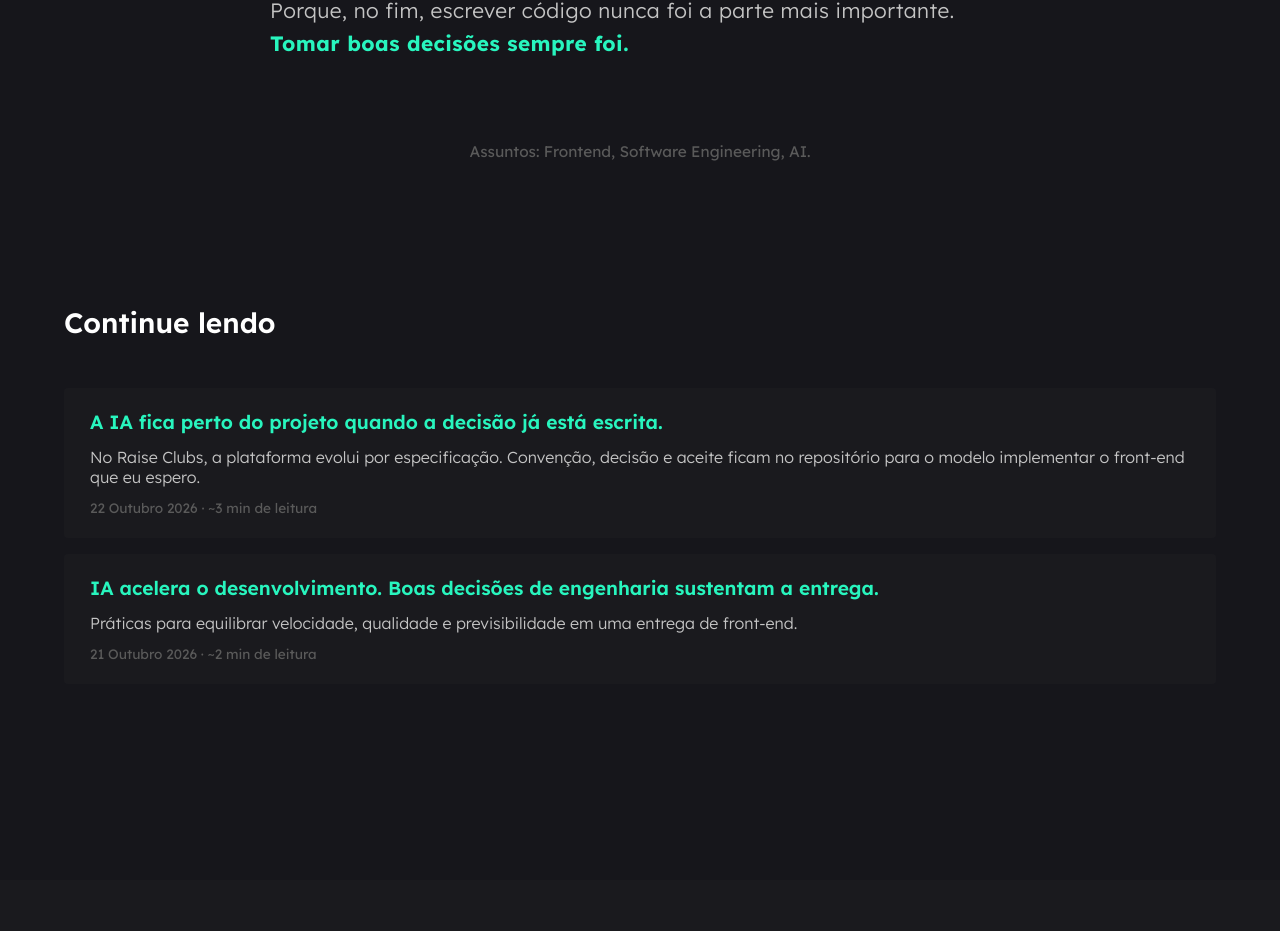
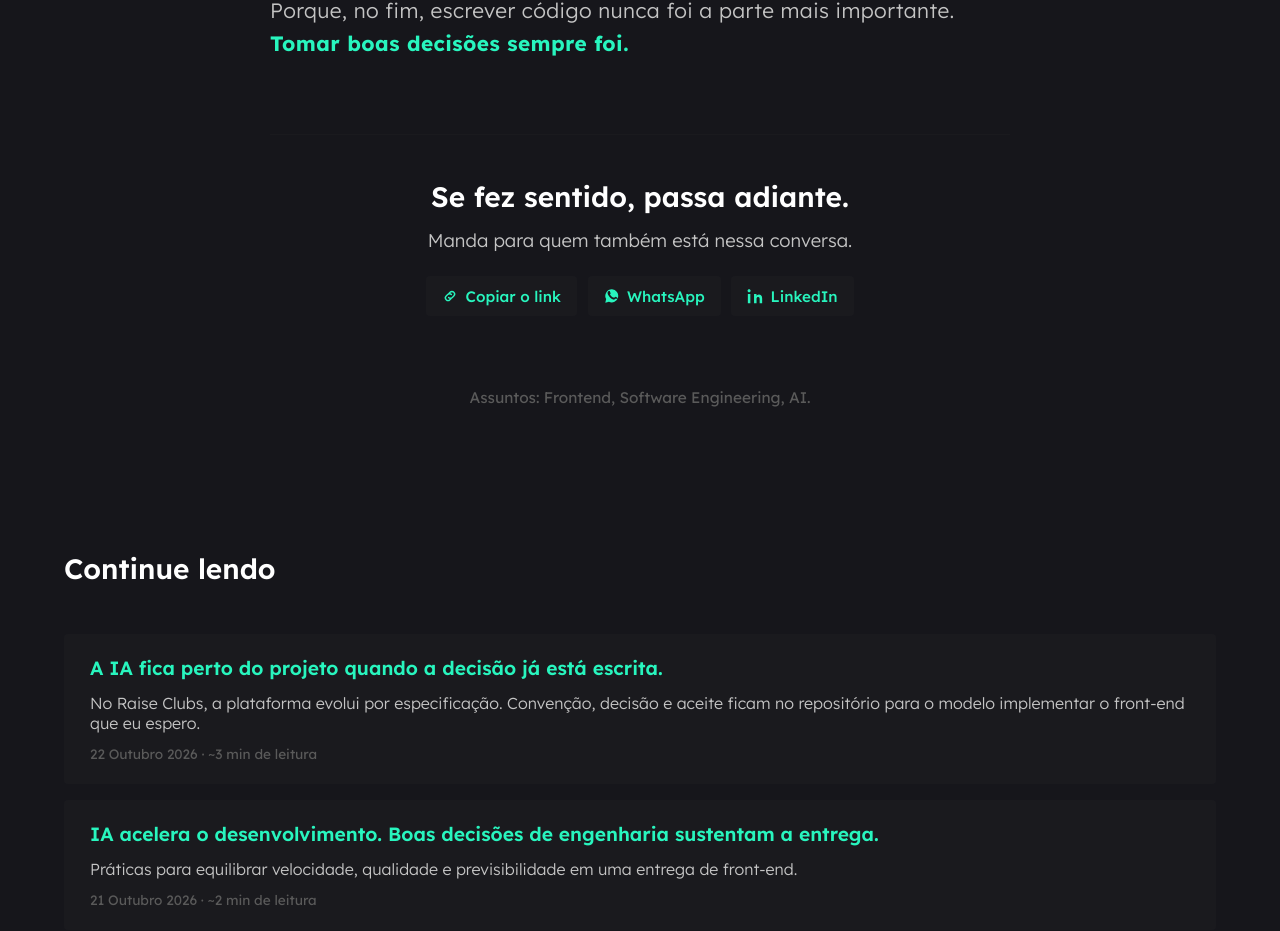
Before and after one commit to gabrielmedina/profile, a Next.js app: page /posts/a-ia-escreve-o-codigo in a window 1280 px wide. Shown: the part 4318-5249 px from the top of the page. Built offline with nearby package versions, Linux system fonts and the light colour scheme; no server answers.

Commit message:
Adiciona opções para compartilhar o post por link, WhatsApp e LinkedIn.
Co-authored-by: gmedina.santos <gmedina.santos@gmail.com>

```diff
--- a/src/features/posts/components/post-article.tsx
+++ b/src/features/posts/components/post-article.tsx
@@ -3,8 +3,10 @@ import { Breadcrumbs } from '@/components/breadcrumbs/breadcrumbs'
 import { Markdown } from '@/components/markdown/markdown'
 import { formatDate } from '@/lib/format-date'
 import { site } from '@/lib/site'
+import { absoluteUrl } from '@/lib/url'
 import type { Post, PostSummary } from '../types'
 import styles from './post-article.module.scss'
+import { PostShare } from './post-share'
 import { PostSpeech } from './post-speech'
 import { RelatedPosts } from './related-posts'
 
@@ -56,6 +58,13 @@ export function PostArticle({ post, related }: PostArticleProps) {
           <Markdown source={post.content} images={post.images} />
         </div>
 
+        <PostShare
+          title={post.title}
+          description={post.description}
+          slug={post.slug}
+          url={absoluteUrl(`/posts/${post.slug}`)}
+        />
+
         <footer className={styles.footer}>
           <p className={styles.keywords}>Assuntos: {post.keys}.</p>
         </footer>
--- /dev/null
+++ b/src/features/posts/components/post-share.module.scss
@@ -0,0 +1,103 @@
+.section {
+  width: 100%;
+  max-width: 740px;
+  margin: 0 auto 3rem;
+  padding-top: 2.25rem;
+  border-top: 1px solid var(--color-border);
+  text-align: center;
+}
+
+.title {
+  margin: 0;
+  color: var(--color-title);
+  font-size: 1.35rem;
+  font-weight: 600;
+  line-height: 1.3;
+}
+
+.hint {
+  margin: 0.7rem 0 0;
+  color: var(--color-text);
+  font-size: 1rem;
+  font-weight: 300;
+  line-height: 1.5;
+}
+
+.actions {
+  display: flex;
+  flex-wrap: wrap;
+  justify-content: center;
+  gap: 0.65rem;
+  margin: 1.35rem 0 0;
+  padding: 0;
+  list-style: none;
+}
+
+.action {
+  display: inline-flex;
+  align-items: center;
+  gap: 0.45rem;
+  margin: 0;
+  padding: 0.7rem 0.95rem;
+  border: 1px solid transparent;
+  border-radius: 4px;
+  background: var(--color-background-interactive);
+  color: var(--color-primary);
+  font: inherit;
+  font-size: 0.95rem;
+  font-weight: 500;
+  line-height: 1;
+  text-decoration: none;
+  cursor: pointer;
+
+  svg {
+    display: block;
+    width: 1rem;
+    height: 1rem;
+    flex-shrink: 0;
+  }
+
+  &:hover,
+  &:focus-visible,
+  &.copied {
+    border-color: var(--color-border-interactive);
+  }
+
+  &:focus-visible {
+    outline: 2px solid var(--color-primary);
+    outline-offset: 2px;
+  }
+}
+
+.stroke {
+  fill: none;
+  stroke: currentColor;
+  stroke-width: 1.4;
+  stroke-linecap: round;
+  stroke-linejoin: round;
+}
+
+.fill {
+  fill: currentColor;
+}
+
+.error {
+  margin: 0.85rem 0 0;
+  color: var(--color-text-light);
+  font-size: 0.9rem;
+}
+
+@media screen and (min-width: 768px) {
+  .section {
+    margin-bottom: 4rem;
+    padding-top: 2.75rem;
+  }
+
+  .title {
+    font-size: 1.75rem;
+  }
+
+  .hint {
+    font-size: 1.15rem;
+  }
+}
--- /dev/null
+++ b/src/features/posts/components/post-share.tsx
@@ -0,0 +1,156 @@
+'use client'
+
+import { useEffect, useId, useState } from 'react'
+import { track } from '@/lib/analytics'
+import { linkedInShareUrl, whatsAppShareUrl } from '../share-targets'
+import styles from './post-share.module.scss'
+
+type PostShareProps = {
+  title: string
+  description: string
+  slug: string
+  url: string
+}
+
+export function PostShare({ title, description, slug, url }: PostShareProps) {
+  const headingId = useId()
+  const [copied, setCopied] = useState(false)
+  const [copyAttempt, setCopyAttempt] = useState(0)
+  const [error, setError] = useState('')
+  const whatsapp = whatsAppShareUrl({ title, description, url })
+  const linkedin = linkedInShareUrl(url)
+
+  useEffect(() => {
+    if (copyAttempt === 0) return
+
+    const timeout = window.setTimeout(() => setCopied(false), 2400)
+
+    return () => window.clearTimeout(timeout)
+  }, [copyAttempt])
+
+  async function copyLink() {
+    setError('')
+
+    try {
+      await writeClipboard(url)
+      setCopied(true)
+      setCopyAttempt((attempt) => attempt + 1)
+      track('shared-post', { title, slug, channel: 'copy' })
+    } catch {
+      setCopied(false)
+      setError(
+        'Não consegui copiar daqui. O endereço continua na barra do navegador.',
+      )
+    }
+  }
+
+  function share(channel: 'whatsapp' | 'linkedin') {
+    track('shared-post', { title, slug, channel })
+  }
+
+  return (
+    <section className={styles.section} aria-labelledby={headingId}>
+      <h2 id={headingId} className={styles.title}>
+        Se fez sentido, passa adiante.
+      </h2>
+      <p className={styles.hint}>Manda para quem também está nessa conversa.</p>
+      <ul className={styles.actions}>
+        <li>
+          <button
+            type="button"
+            className={
+              copied ? `${styles.action} ${styles.copied}` : styles.action
+            }
+            onClick={copyLink}
+          >
+            <LinkIcon />
+            <span aria-live="polite">
+              {copied ? 'Link copiado' : 'Copiar o link'}
+            </span>
+          </button>
+        </li>
+        <li>
+          <a
+            className={styles.action}
+            href={whatsapp}
+            target="_blank"
+            rel="noopener noreferrer"
+            onClick={() => share('whatsapp')}
+          >
+            <WhatsAppIcon />
+            WhatsApp
+          </a>
+        </li>
+        <li>
+          <a
+            className={styles.action}
+            href={linkedin}
+            target="_blank"
+            rel="noopener noreferrer"
+            onClick={() => share('linkedin')}
+          >
+            <LinkedInIcon />
+            LinkedIn
+          </a>
+        </li>
+      </ul>
+      {error ? (
+        <p className={styles.error} role="status">
+          {error}
+        </p>
+      ) : null}
+    </section>
+  )
+}
+
+async function writeClipboard(value: string) {
+  try {
+    if (!navigator.clipboard?.writeText)
+      throw new Error('clipboard unavailable')
+
+    await navigator.clipboard.writeText(value)
+    return
+  } catch {
+    copyWithCommand(value)
+  }
+}
+
+function copyWithCommand(value: string) {
+  const field = document.createElement('textarea')
+  field.value = value
+  field.setAttribute('readonly', '')
+  field.style.position = 'fixed'
+  field.style.left = '-9999px'
+  document.body.append(field)
+  field.select()
+
+  const copied = document.execCommand('copy')
+  field.remove()
+
+  if (!copied) throw new Error('copy failed')
+}
+
+function LinkIcon() {
+  return (
+    <svg className={styles.stroke} viewBox="0 0 16 16" aria-hidden="true">
+      <path d="M6.6 9.4a2.6 2.6 0 0 0 3.7.1l1.5-1.5a2.6 2.6 0 0 0-3.7-3.7L7.1 5.3" />
+      <path d="M9.4 6.6a2.6 2.6 0 0 0-3.7-.1L4.2 8a2.6 2.6 0 0 0 3.7 3.7l1-1" />
+    </svg>
+  )
+}
+
+function WhatsAppIcon() {
+  return (
+    <svg className={styles.fill} viewBox="0 0 16 16" aria-hidden="true">
+      <path d="M8.05 1.35A6.55 6.55 0 0 0 2.15 11.1l-.85 3.55 3.65-.8a6.55 6.55 0 1 0 3.1-12.5zm3.75 9.25c-.15.45-.95.85-1.35.95-.35.1-.8.15-1.3-.05-.3-.1-.7-.25-1.2-.5-2.05-1.1-3.4-3.55-3.5-3.7-.1-.2-.85-1.15-.85-2.2 0-1.05.55-1.55.75-1.75.2-.2.45-.25.6-.25h.5c.15 0 .35 0 .5.4.15.45.6 1.55.65 1.65.05.1.1.25 0 .4-.1.15-.15.25-.3.4l-.2.25c-.1.1-.2.2-.1.4.15.3.7 1.15 1.55 1.85 1.05.85 1.95 1.1 2.25 1.25.25.1.4.1.5-.05l.6-.7c.15-.2.3-.15.5-.1.2.1 1.35.65 1.55.75.2.1.35.15.4.25.05.25-.05.75-.2 1.2z" />
+    </svg>
+  )
+}
+
+function LinkedInIcon() {
+  return (
+    <svg className={styles.fill} viewBox="0 0 16 16" aria-hidden="true">
+      <path d="M3.35 6.05H.85v9.15h2.5V6.05zM2.1 1.15C1.25 1.15.55 1.85.55 2.7s.7 1.55 1.55 1.55 1.55-.7 1.55-1.55-.7-1.55-1.55-1.55zM15.15 10.15c0-2.55-1.4-3.75-3.2-3.75-1.45 0-2.1.8-2.45 1.35V6.05H7.05v9.15h2.5v-4.55c0-.25.05-.5.15-.7.2-.5.7-1.05 1.5-1.05 1.05 0 1.45.8 1.45 1.95v4.35h2.5v-4.05z" />
+    </svg>
+  )
+}
--- /dev/null
+++ b/src/features/posts/share-targets.ts
@@ -0,0 +1,18 @@
+type ShareInput = {
+  title: string
+  description: string
+  url: string
+}
+
+export function whatsAppShareUrl({ title, description, url }: ShareInput) {
+  const text = `Achei que você ia gostar.\n\n${title}\n\n${description}\n\n${url}`
+
+  return `https://wa.me/?text=${encodeURIComponent(text)}`
+}
+
+export function linkedInShareUrl(url: string) {
+  const share = new URL('https://www.linkedin.com/sharing/share-offsite/')
+  share.searchParams.set('url', url)
+
+  return share.toString()
+}
```
